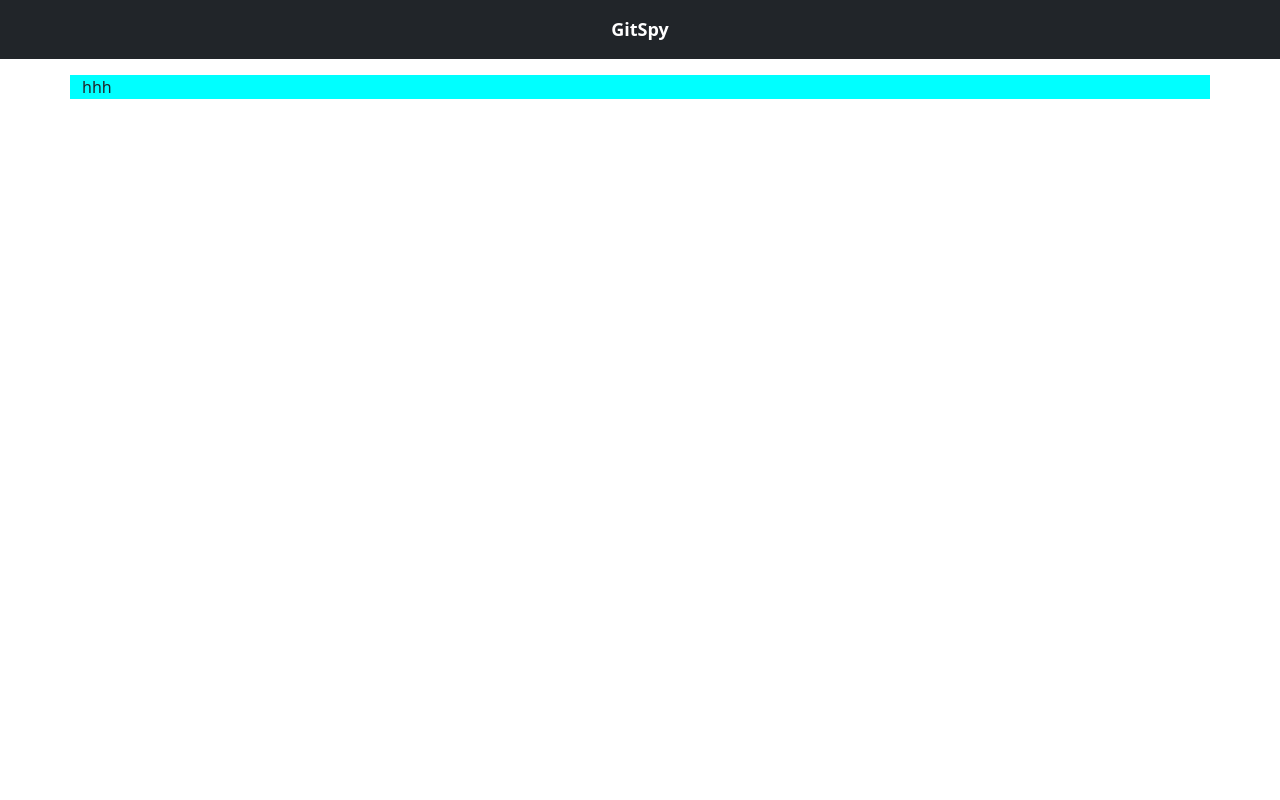
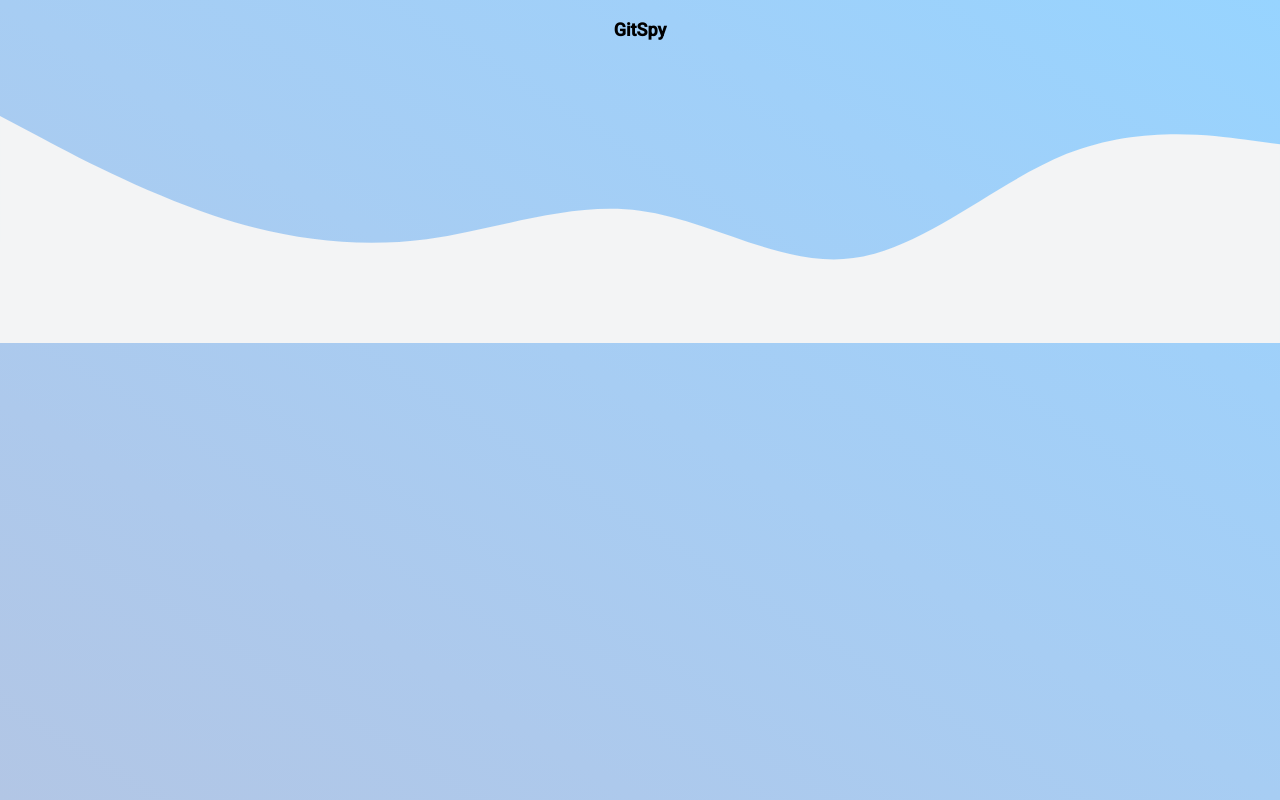
Before and after one commit to Njoro410/GitSpy, an Angular app: page / in a window 1280 px wide. Built offline with nearby package versions, Linux system fonts and the light colour scheme.

Commit message:
added an svg

```diff
--- a/angular.json
+++ b/angular.json
@@ -27,6 +27,7 @@
               "src/assets"
             ],
             "styles": [
+              "./node_modules/@angular/material/prebuilt-themes/deeppurple-amber.css",
               "src/styles.css"
             ],
             "scripts": []
@@ -94,6 +95,7 @@
               "src/assets"
             ],
             "styles": [
+              "./node_modules/@angular/material/prebuilt-themes/deeppurple-amber.css",
               "src/styles.css"
             ],
             "scripts": []
--- a/package.json
+++ b/package.json
@@ -11,10 +11,12 @@
   "private": true,
   "dependencies": {
     "@angular/animations": "~13.2.0",
+    "@angular/cdk": "^13.2.2",
     "@angular/common": "~13.2.0",
     "@angular/compiler": "~13.2.0",
     "@angular/core": "~13.2.0",
     "@angular/forms": "~13.2.0",
+    "@angular/material": "^13.2.2",
     "@angular/platform-browser": "~13.2.0",
     "@angular/platform-browser-dynamic": "~13.2.0",
     "@angular/router": "~13.2.0",
--- a/src/app/app.module.ts
+++ b/src/app/app.module.ts
@@ -7,6 +7,7 @@ import { HeaderComponent } from './components/header/header.component';
 import { UserDetailsComponent } from './components/user-details/user-details.component';
 import { UserProfileComponent } from './components/user-profile/user-profile.component';
 import { RepositoriesComponent } from './components/repositories/repositories.component';
+import { NoopAnimationsModule } from '@angular/platform-browser/animations';
 
 @NgModule({
   declarations: [
@@ -18,7 +19,8 @@ import { RepositoriesComponent } from './components/repositories/repositories.co
   ],
   imports: [
     BrowserModule,
-    AppRoutingModule
+    AppRoutingModule,
+    NoopAnimationsModule
   ],
   providers: [],
   bootstrap: [AppComponent]
--- a/src/app/components/header/header.component.css
+++ b/src/app/components/header/header.component.css
@@ -3,8 +3,11 @@
     justify-content: center;
     justify-items: center;
 }
+.navbar {
+    background: transparent;
+}
 .navbar-text {
-    color: white;
+    color: #000;
     font-weight: bolder;
     font-size: large;
 }
--- a/src/app/components/header/header.component.html
+++ b/src/app/components/header/header.component.html
@@ -1,15 +1,17 @@
-<nav class="navbar navbar-light bg-dark">
+<nav class="navbar navbar-light">
     <div class="container-fluid">
-      <span class="navbar-text">
-        GitSpy
-      </span>
+        <span class="navbar-text">
+            GitSpy
+        </span>
     </div>
-  </nav>
+</nav>
 
-<div class="container mt-3">
-    <div class="row">
-        <div class="col-sm" style="background-color: aqua;">
-            hhh
-        </div>
-    </div>
-</div>
+
+
+
+
+<svg xmlns="http://www.w3.org/2000/svg" viewBox="0 0 1440 320">
+    <path fill="#f3f4f5" fill-opacity="1"
+        d="M0,64L40,85.3C80,107,160,149,240,176C320,203,400,213,480,202.7C560,192,640,160,720,170.7C800,181,880,235,960,224C1040,213,1120,139,1200,106.7C1280,75,1360,85,1400,90.7L1440,96L1440,320L1400,320C1360,320,1280,320,1200,320C1120,320,1040,320,960,320C880,320,800,320,720,320C640,320,560,320,480,320C400,320,320,320,240,320C160,320,80,320,40,320L0,320Z">
+    </path>
+</svg>
--- a/src/index.html
+++ b/src/index.html
@@ -6,6 +6,9 @@
   <base href="/">
   <meta name="viewport" content="width=device-width, initial-scale=1">
   <link rel="icon" type="image/x-icon" href="favicon.ico">
+  <link rel="preconnect" href="https://fonts.gstatic.com">
+  <link href="https://fonts.googleapis.com/css2?family=Roboto:wght@300;400;500&display=swap" rel="stylesheet">
+  <link href="https://fonts.googleapis.com/icon?family=Material+Icons" rel="stylesheet">
 </head>
 <body>
   <app-root></app-root>
--- a/src/styles.css
+++ b/src/styles.css
@@ -1,2 +1,7 @@
 /* You can add global styles to this file, and also import other style files */
 @import "~bootstrap/dist/css/bootstrap.css";
+html, body { height: 100%; }
+body { margin: 0; font-family: Roboto, "Helvetica Neue", sans-serif; }
+body {
+    background-image: linear-gradient(to right top, #b2c6e5, #adc9ec, #a7cdf3, #a0d0f9, #97d4ff);
+}
```
Also changed, not shown: 1 other file (tests, documents, lock files or other folders).
